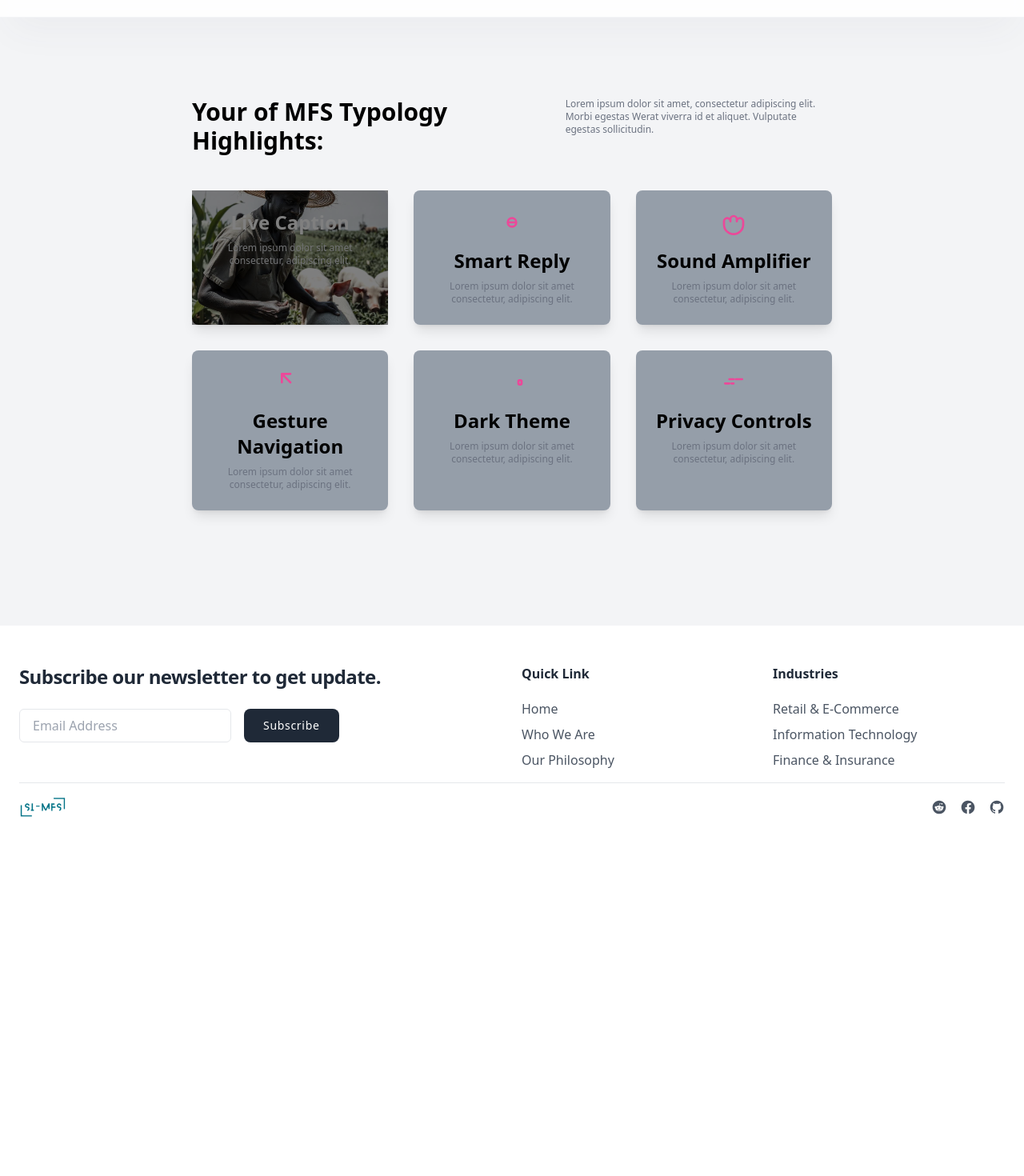
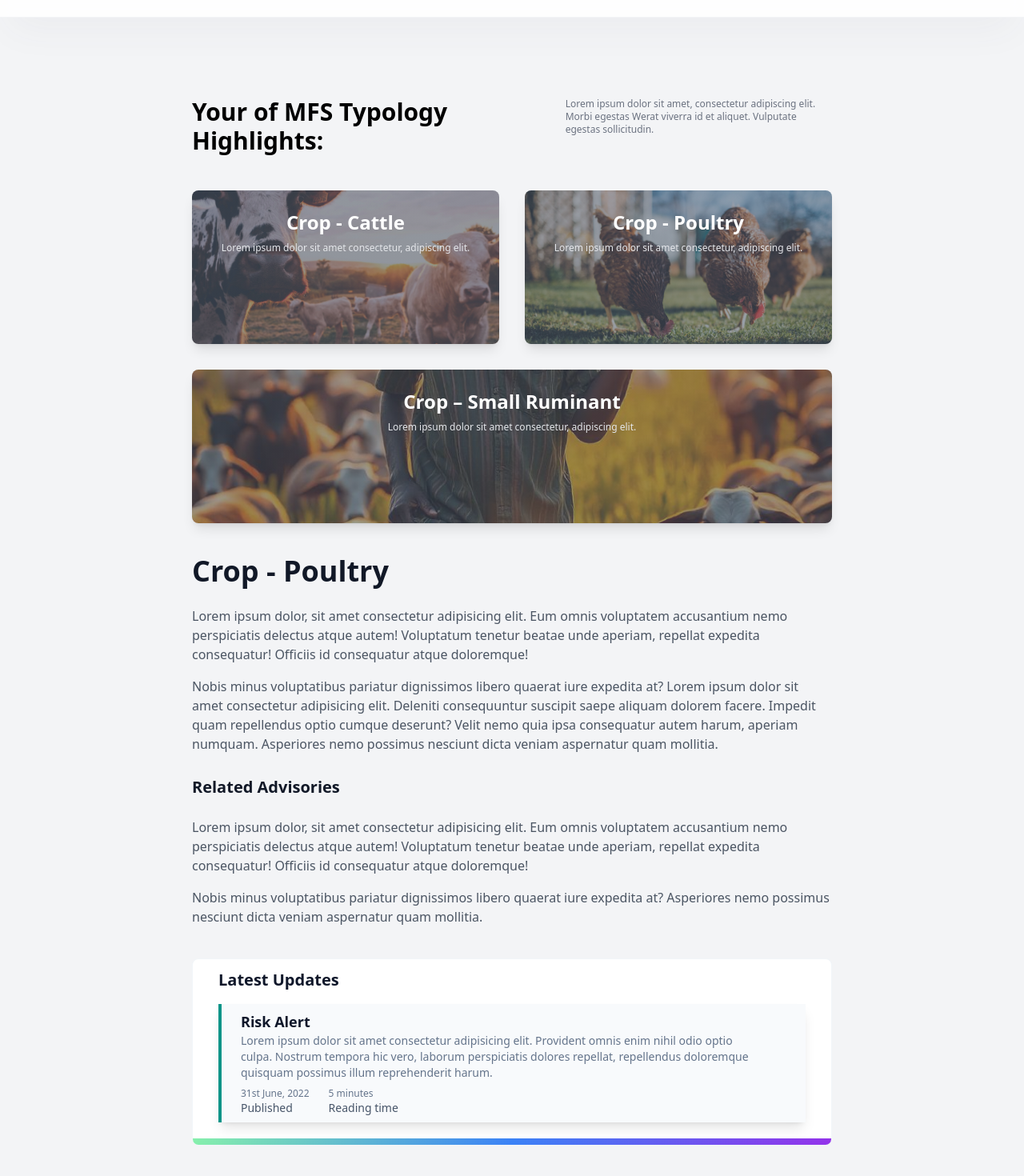
Before and after one commit to gtsorho/simfs, an Angular app in the folder ui/: page /info in a window 1280 px wide. Shown: the part 66-1536 px from the top of the page at 80% size. Before the commit the page ends 1137 px from the top, so only its background shows below. Built offline with nearby package versions, Linux system fonts and the light colour scheme.

Commit message:
form changed

```diff
--- a/ui/src/app/components/navbar/navbar.component.ts
+++ b/ui/src/app/components/navbar/navbar.component.ts
@@ -6,7 +6,7 @@ import { LoaderService } from '../../loader.service';
 @Component({
   selector: 'app-navbar',
   standalone: true,
-  imports: [CommonModule,RouterLink],
+  imports: [CommonModule, RouterLink],
   templateUrl: './navbar.component.html',
   styleUrl: './navbar.component.scss'
 })
--- a/ui/src/app/main/classification/classification.component.html
+++ b/ui/src/app/main/classification/classification.component.html
@@ -285,7 +285,7 @@
             <h2 class="text-white text-3xl sm:text-4xl">COMPLETED</h2>
             <p class="text-indigo-100 mt-4 capitalize font-thin tracking-wider leading-7">You  have successfully completed the MFS aggregation form. Click the Link below to view Advisories</p>
 
-            <a href="#" class="uppercase inline-block mt-8 text-sm bg-white py-2 px-4 rounded font-semibold hover:bg-indigo-100">View Classifications</a>
+            <a href="#" routerLink="/info" class="uppercase inline-block mt-8 text-sm bg-white py-2 px-4 rounded font-semibold hover:bg-indigo-100">View Classifications</a>
         </div>
             <!-- Image Section -->
     <div class="image-container flex flex-col sm:flex-row overflow-hidden  w-full h-96 sm:h-64">
--- a/ui/src/app/main/classification/classification.component.ts
+++ b/ui/src/app/main/classification/classification.component.ts
@@ -2,11 +2,12 @@ import { CommonModule } from '@angular/common';
 import { Component } from '@angular/core';
 import { FormsModule } from '@angular/forms';
 import { LoaderComponent } from '../../components/loader/loader.component';
+import { RouterLink } from '@angular/router';
 
 @Component({
   selector: 'app-classification',
   standalone: true,
-  imports: [CommonModule, FormsModule, LoaderComponent],
+  imports: [CommonModule, RouterLink, FormsModule, LoaderComponent],
   templateUrl: './classification.component.html',
   styleUrl: './classification.component.scss'
 })
--- a/ui/src/app/main/mfs-info/mfs-info.component.html
+++ b/ui/src/app/main/mfs-info/mfs-info.component.html
@@ -4,10 +4,10 @@
 
         <div class="flex flex-col lg:flex-row justify-between text-center lg:text-left my-11">
             <div class="lg:w-5/12">
-                <h2 class="text-3xl font-bold">Your of MFS Typology Highlights:</h2>
+                <h2 class="text-3xl font-bold dark:text-white">Your of MFS Typology Highlights:</h2>
             </div>
             <div class="mt-6 lg:w-5/12 lg:mt-0">
-                <p class="text-gray-500">
+                <p class="text-gray-500  dark:text-white">
                     Lorem ipsum dolor sit amet, consectetur adipiscing elit. Morbi egestas
                     Werat viverra id et aliquet. Vulputate egestas sollicitudin.
                 </p>
@@ -16,63 +16,108 @@
 
 
         <!-- Cards Grid -->
-        <div class="grid grid-cols-1 sm:grid-cols-2 lg:grid-cols-3 gap-8">
+        <!-- Cards Grid -->
+        <!-- Cards Container -->
+        <div class="flex flex-wrap justify-center gap-8">
             <!-- Card 1 -->
-            <div class="bg-[#4755698a] relative  dark:bg-slate-200  rounded-lg shadow-lg p-6 text-center"
-                [style.background-image]="'url(' + 'assets/5.jpg' + ')'"
-                [style.background-size]="'cover'"
-                [style.background-position]="'center'">
-                <div class="absolute inset-0 bg-black opacity-50"></div>
-                <h2 class="text-2xl font-semibold mb-2 text-white">Live Caption</h2>
+            <div class="flex-grow bg-[#4755698a] hover:scale-[1.02] ease-in-out duration-500 hover:shadow-2xl h-[2in] dark:bg-slate-200
+                rounded-lg shadow-lg p-6 text-center"
+                [style.background-image]="'linear-gradient(to right, #4755698a, #4755698a), url(' + 'assets/3.jpg' + ')'"
+                [style.background-size]="'cover'" [style.background-position]="'center'">
+                <h2 class="text-2xl font-semibold mb-2 text-white">Crop - Cattle</h2>
                 <p class="text-gray-200">Lorem ipsum dolor sit amet consectetur, adipiscing elit.</p>
             </div>
 
             <!-- Card 2 -->
-            <div class="bg-[#4755698a] dark:bg-slate-200 rounded-lg shadow-lg p-6 text-center">
-                <div class="text-pink-500 mb-4">
-                    <svg class="w-8 h-8 mx-auto" fill="none" stroke="currentColor" viewBox="0 0 24 24" xmlns="http://www.w3.org/2000/svg"><path stroke-linecap="round" stroke-linejoin="round" stroke-width="2" d="M16 12H8m8 0a4 4 0 11-8 0 4 4 0 118 0z"></path></svg>
-                </div>
-                <h2 class="text-2xl font-semibold mb-2">Smart Reply</h2>
-                <p class="text-gray-500">Lorem ipsum dolor sit amet consectetur, adipiscing elit.</p>
+            <div class="flex-grow bg-[#4755698a] hover:scale-[1.02] ease-in-out duration-500 hover:shadow-2xl h-[2in] dark:bg-slate-200 rounded-lg shadow-lg p-6 text-center"
+                [style.background-image]="'linear-gradient(to right, #4755698a, #4755698a), url(' + 'assets/2.jpg' + ')'"
+                [style.background-size]="'cover'" [style.background-position]="'center'">
+                <h2 class="text-2xl font-semibold mb-2 text-white">Crop - Poultry</h2>
+                <p class="text-gray-200">Lorem ipsum dolor sit amet consectetur, adipiscing elit.</p>
             </div>
 
             <!-- Card 3 -->
-            <div class="bg-[#4755698a] dark:bg-slate-200 rounded-lg shadow-lg p-6 text-center">
-                <div class="text-pink-500 mb-4">
-                    <svg class="w-8 h-8 mx-auto" fill="none" stroke="currentColor" viewBox="0 0 24 24" xmlns="http://www.w3.org/2000/svg"><path stroke-linecap="round" stroke-linejoin="round" stroke-width="2" d="M15 11V9a3 3 0 10-6 0v2a3 3 0 10-6 0v3a9 9 0 0018 0v-3a3 3 0 00-6 0z"></path></svg>
-                </div>
-                <h2 class="text-2xl font-semibold mb-2">Sound Amplifier</h2>
-                <p class="text-gray-500">Lorem ipsum dolor sit amet consectetur, adipiscing elit.</p>
+            <div class="flex-grow bg-[#4755698a] hover:scale-[1.02] ease-in-out duration-500 hover:shadow-2xl h-[2in] dark:bg-slate-200 rounded-lg shadow-lg p-6 text-center"
+                [style.background-image]="'linear-gradient(to right, #4755698a, #4755698a), url(' + 'assets/4.jpg' + ')'"
+                [style.background-size]="'cover'" [style.background-position]="'center'">
+                <h2 class="text-2xl font-semibold mb-2 text-white">Crop – Small Ruminant</h2>
+                <p class="text-gray-200">Lorem ipsum dolor sit amet consectetur, adipiscing elit.</p>
             </div>
 
-            <!-- Card 4 -->
-            <div class="bg-[#4755698a] dark:bg-slate-200 rounded-lg shadow-lg p-6 text-center">
-                <div class="text-pink-500 mb-4">
-                    <svg class="w-8 h-8 mx-auto" fill="none" stroke="currentColor" viewBox="0 0 24 24" xmlns="http://www.w3.org/2000/svg"><path stroke-linecap="round" stroke-linejoin="round" stroke-width="2" d="M12 12l-8-8m0 0h8m-8 0v8"></path></svg>
+            <!-- <div class="flex-grow bg-[#4755698a] hover:scale-[1.02] ease-in-out duration-500 hover:shadow-2xl h-[2in] dark:bg-slate-200 rounded-lg shadow-lg p-6 text-center"
+                [style.background-image]="'linear-gradient(to right, #4755698a, #4755698a), url(' + 'assets/1.jpg' + ')'"
+                [style.background-size]="'cover'" [style.background-position]="'center'">
+                <h2 class="text-2xl font-semibold mb-2 text-white">Crop – Small Ruminant</h2>
+                <p class="text-gray-200">Lorem ipsum dolor sit amet consectetur, adipiscing elit.</p>
+            </div> -->
+        </div>
+        <div class="my-10 text-base">
+            <div>
+                <h2 class="text-2xl text-gray-900  dark:text-white font-bold md:text-4xl">Crop - Poultry</h2>
+                <p class="mt-6 text-gray-600  dark:text-slate-50   ">Lorem ipsum dolor, sit amet consectetur adipisicing elit. Eum omnis
+                    voluptatem accusantium nemo perspiciatis delectus atque autem! Voluptatum tenetur beatae unde
+                    aperiam, repellat expedita consequatur! Officiis id consequatur atque doloremque!</p>
+                <p class="mt-4 text-gray-600  dark:text-slate-50"> Nobis minus voluptatibus pariatur dignissimos libero quaerat iure
+                    expedita at? Lorem ipsum dolor sit amet consectetur adipisicing elit. Deleniti consequuntur suscipit
+                    saepe aliquam dolorem facere. Impedit quam repellendus optio cumque deserunt? Velit nemo quia ipsa
+                    consequatur autem harum, aperiam numquam. Asperiores nemo possimus nesciunt dicta veniam aspernatur
+                    quam mollitia.</p>
+            </div>
+            <div class="mt-7">
+                <h2 class="text-xl text-gray-900 font-bold md:text-xl  dark:text-white">Related Advisories </h2>
+                <p class="mt-6 text-gray-600  dark:text-slate-50">Lorem ipsum dolor, sit amet consectetur adipisicing elit. Eum omnis
+                    voluptatem accusantium nemo perspiciatis delectus atque autem! Voluptatum tenetur beatae unde
+                    aperiam, repellat expedita consequatur! Officiis id consequatur atque doloremque!</p>
+                <p class="mt-4 text-gray-600  dark:text-slate-50"> Nobis minus voluptatibus pariatur dignissimos libero quaerat iure
+                    expedita at? Asperiores nemo possimus nesciunt dicta veniam aspernatur quam mollitia.</p>
+
+            </div>
+            <!-- component -->
+            <a class="relative block px-8 py-3 overflow-hidden border bg-white   dark:bg-slate-600  dark:border-slate-600 border-slate-100 rounded-lg my-10" href="">
+                <span
+                    class="absolute inset-x-0 bottom-0 h-2 bg-gradient-to-r from-green-300 via-blue-500 to-purple-600"></span>
+
+                <div class="justify-between sm:flex">
+                    <div>
+                        <h5 class="text-xl font-bold text-slate-900 dark:text-slate-50">
+                            Latest Updates
+                        </h5>
+                    </div>
                 </div>
-                <h2 class="text-2xl font-semibold mb-2">Gesture Navigation</h2>
-                <p class="text-gray-500">Lorem ipsum dolor sit amet consectetur, adipiscing elit.</p>
-            </div>
+                <div class="shadow-lg my-4 bg-slate-50 dark:bg-slate-500 px-6 py-2 border-s-4 border-teal-600">
+                    <div class="justify-between sm:flex  ">
+                        <div>
+                            <h5 class="text-lg font-bold text-slate-900 dark:text-white">
+                                Risk Alert
+                            </h5>
+                            <div class=" sm:pr-8">
+                                <p class="text-sm text-slate-500 dark:text-white">
+                                    Lorem ipsum dolor sit amet consectetur adipisicing elit. Provident omnis enim nihil odio optio culpa. Nostrum tempora hic vero, laborum perspiciatis dolores repellat, repellendus doloremque quisquam possimus illum reprehenderit harum.
+                                </p>
+                                <dl class="flex mt-2">
+                                    <div class="flex flex-col-reverse">
+                                        <dt class="text-sm font-medium text-slate-600 dark:text-slate-100">Published</dt>
+                                        <dd class="text-xs text-slate-500 dark:text-slate-200">31st June, 2022</dd>
+                                    </div>
 
-            <!-- Card 5 -->
-            <div class="bg-[#4755698a] dark:bg-slate-200 rounded-lg shadow-lg p-6 text-center">
-                <div class="text-pink-500 mb-4">
-                    <svg class="w-8 h-8 mx-auto" fill="none" stroke="currentColor" viewBox="0 0 24 24" xmlns="http://www.w3.org/2000/svg"><path stroke-linecap="round" stroke-linejoin="round" stroke-width="2" d="M19 10a1 1 0 00-1 1v2a1 1 0 001 1h1a1 1 0 001-1v-2a1 1 0 00-1-1h-1z"></path></svg>
+                                    <div class="flex flex-col-reverse ml-3 sm:ml-6">
+                                        <dt class="text-sm font-medium text-slate-600 dark:text-slate-100">Reading time</dt>
+                                        <dd class="text-xs text-slate-500 dark:text-slate-200">5 minutes</dd>
+                                    </div>
+                                </dl>
+                            </div>
+                        </div>
+
+                        <!-- <div class="flex-shrink-0 hidden ml-3 sm:block">
+                            <img class="object-cover w-16 h-16 rounded-lg shadow-sm"
+                                src="https://github.com/creativetimofficial/argon-design-system/blob/master/assets/img/faces/team-2.jpg?raw=true"
+                                alt="" />
+                        </div> -->
+                    </div>
                 </div>
-                <h2 class="text-2xl font-semibold mb-2">Dark Theme</h2>
-                <p class="text-gray-500">Lorem ipsum dolor sit amet consectetur, adipiscing elit.</p>
-            </div>
+            </a>
+        </div>
 
-            <!-- Card 6 -->
-            <div class="bg-[#4755698a] dark:bg-slate-200 rounded-lg shadow-lg p-6 text-center">
-                <div class="text-pink-500 mb-4">
-                    <svg class="w-8 h-8 mx-auto" fill="none" stroke="currentColor" viewBox="0 0 24 24" xmlns="http://www.w3.org/2000/svg"><path stroke-linecap="round" stroke-linejoin="round" stroke-width="2" d="M8 9h4m-2 4h2m-4 0H4m16-4h-6"></path></svg>
-                </div>
-                <h2 class="text-2xl font-semibold mb-2">Privacy Controls</h2>
-                <p class="text-gray-500">Lorem ipsum dolor sit amet consectetur, adipiscing elit.</p>
-            </div>
 
-            <!-- Add more cards as needed -->
-        </div>
     </div>
 </div>
--- a/ui/src/app/main/mfs-info/mfs-info.component.ts
+++ b/ui/src/app/main/mfs-info/mfs-info.component.ts
@@ -1,9 +1,11 @@
+import { CommonModule } from '@angular/common';
 import { Component } from '@angular/core';
+import { RouterLink } from '@angular/router';
 
 @Component({
   selector: 'app-mfs-info',
   standalone: true,
-  imports: [],
+  imports: [CommonModule, RouterLink],
   templateUrl: './mfs-info.component.html',
   styleUrl: './mfs-info.component.scss'
 })
```
